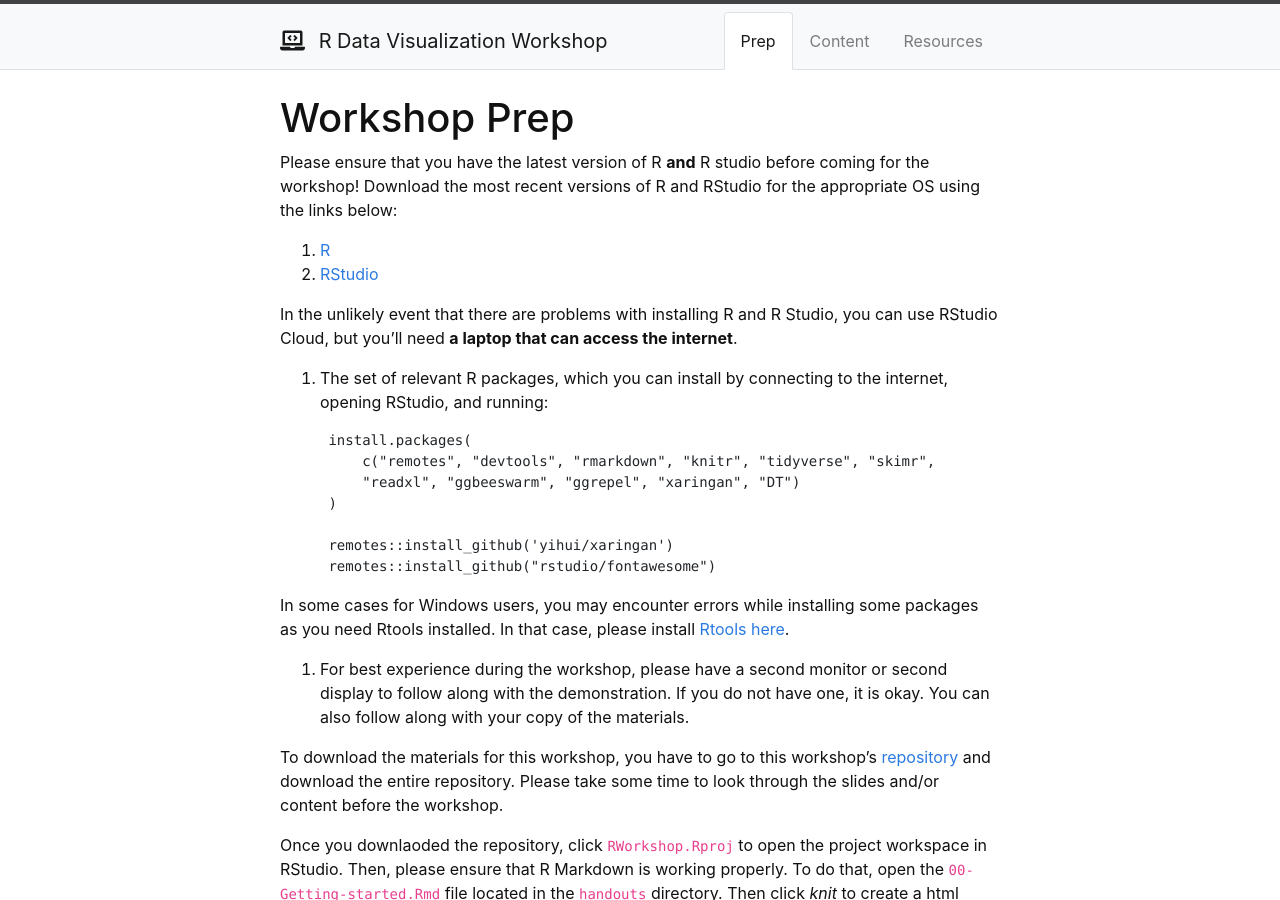
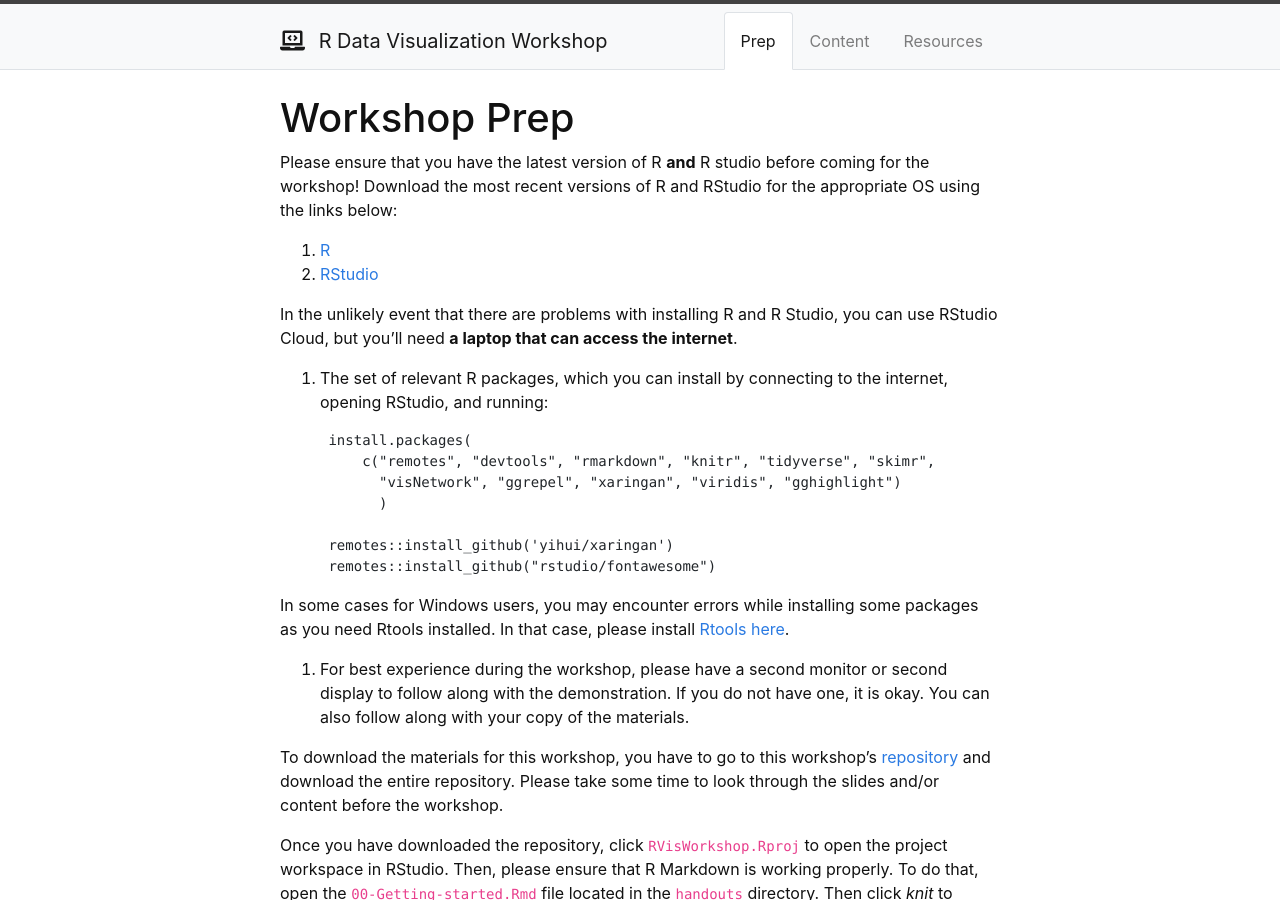
Before and after one commit to winsonfzyang/RVisWorkshop, a Jekyll site: the page built from content/0-prep.md, in a window 1280 px wide and 900 px high. Built offline with Jekyll 4.4.1, drawn with Linux system fonts in a browser that asks for light colours.

Commit message:
Update contents

````diff
--- a/content/0-prep.md
+++ b/content/0-prep.md
@@ -17,8 +17,8 @@ In the unlikely event that there are problems with installing R and R Studio, yo
     ```
     install.packages(
         c("remotes", "devtools", "rmarkdown", "knitr", "tidyverse", "skimr",
-        "readxl", "ggbeeswarm", "ggrepel", "xaringan", "DT")
-    )
+          "visNetwork", "ggrepel", "xaringan", "viridis", "gghighlight")
+          )
 
     remotes::install_github('yihui/xaringan')
     remotes::install_github("rstudio/fontawesome")
@@ -30,9 +30,9 @@ In some cases for Windows users, you may encounter errors while installing some
 
 2. For best experience during the workshop, please have a second monitor or second display to follow along with the demonstration. If you do not have one, it is okay. You can also follow along with your copy of the materials.
 
-To download the materials for this workshop, you have to go to this workshop's [repository](https://github.com/winsonfzyang/RWorkshop) and download the entire repository. Please take some time to look through the slides and/or content before the workshop.
+To download the materials for this workshop, you have to go to this workshop's [repository](https://github.com/winsonfzyang/RVisWorkshop) and download the entire repository. Please take some time to look through the slides and/or content before the workshop.
 
-Once you downlaoded the repository, click `RWorkshop.Rproj` to open the project workspace in RStudio. Then, please ensure that R Markdown is working properly. To do that, open the `00-Getting-started.Rmd` file located in the `handouts` directory. Then click *knit* to create a html document.
+Once you have downloaded the repository, click `RVisWorkshop.Rproj` to open the project workspace in RStudio. Then, please ensure that R Markdown is working properly. To do that, open the `00-Getting-started.Rmd` file located in the `handouts` directory. Then click *knit* to create a html document.
 
 
 <img src="img/knit.jpg" width="400">
````
Also changed, not shown: content/2-content.md (+1 -2 lines).
